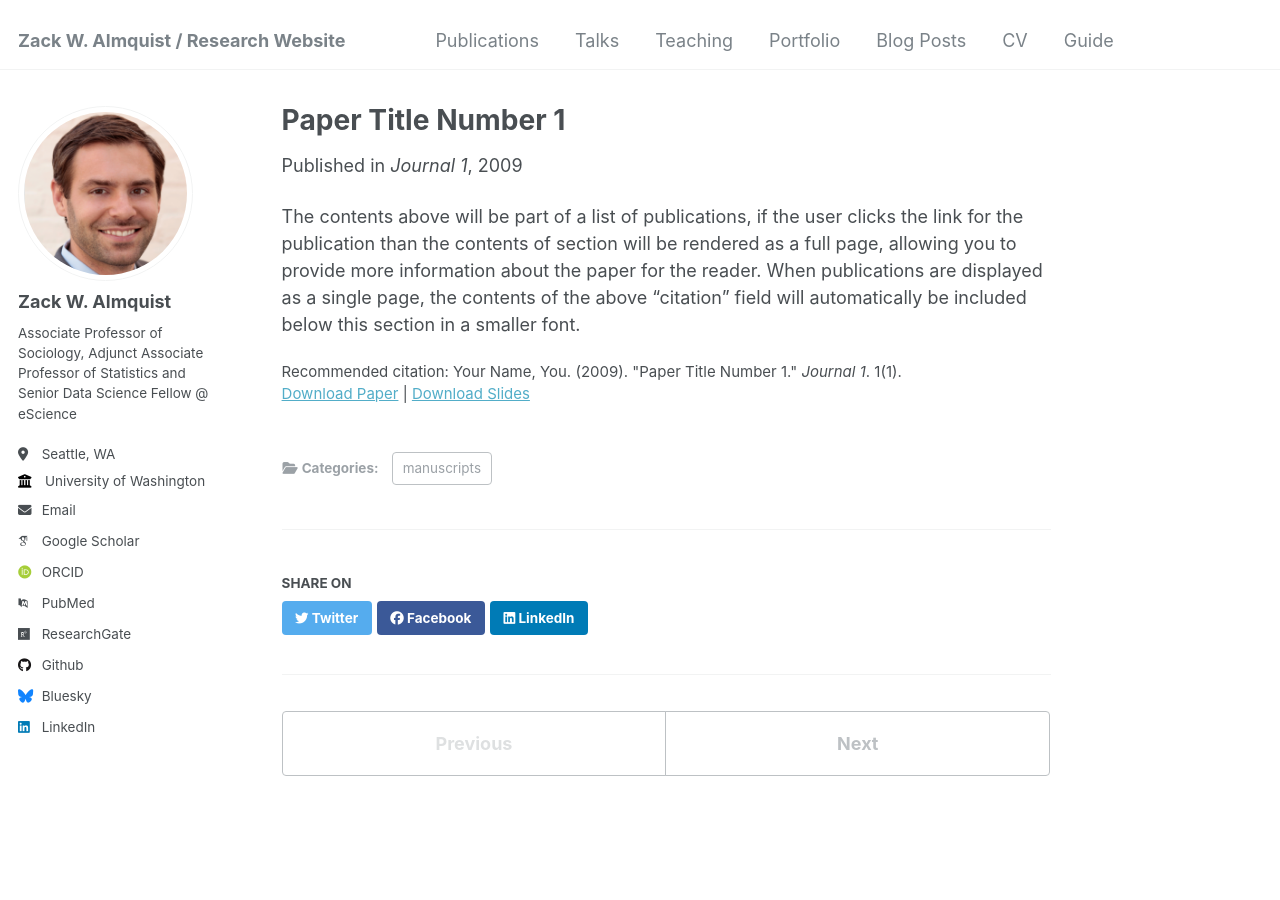
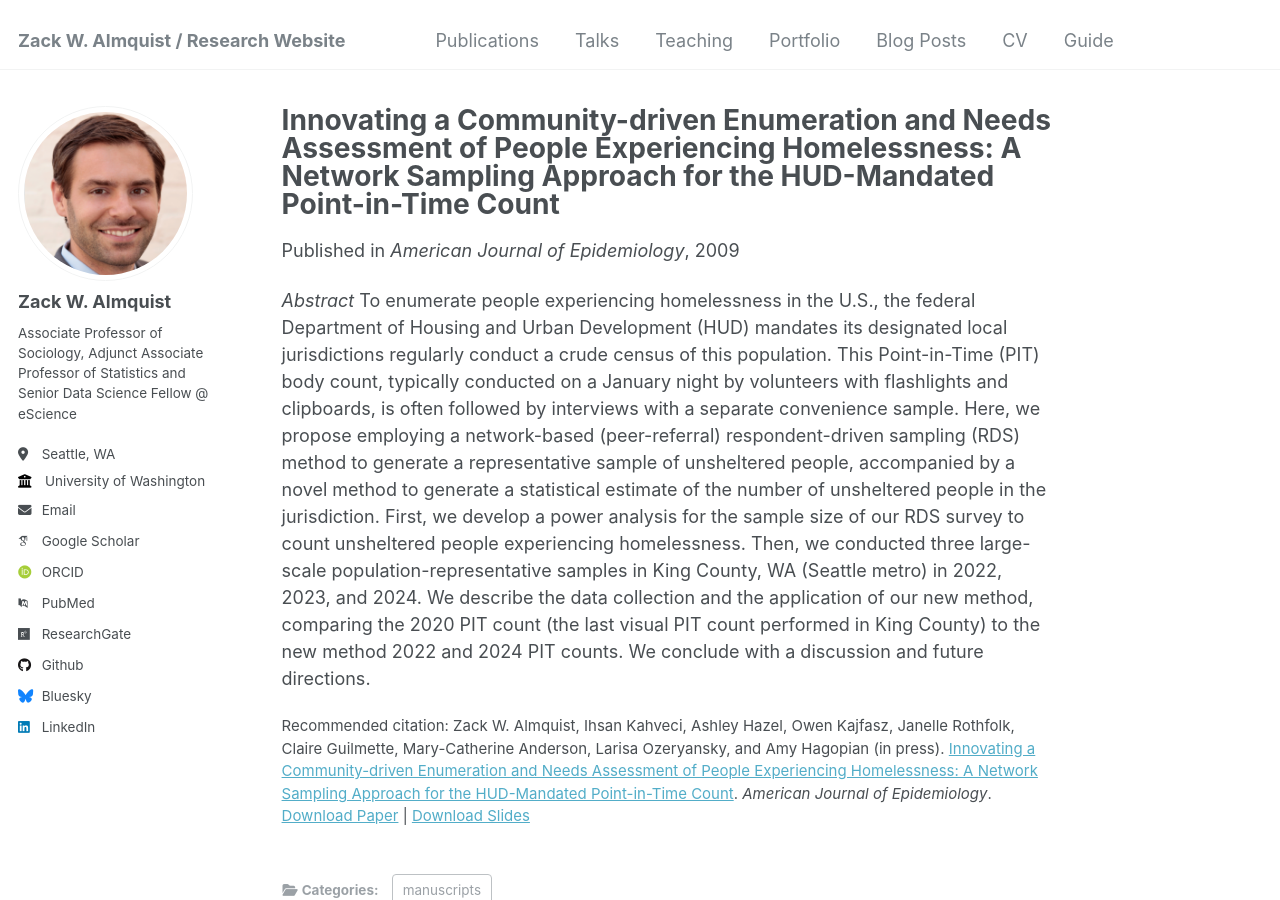
Before and after one commit to zalmquist/zalmquist.github.io, a Jekyll site: the page built from _publications/2009-10-01-paper-title-number-1.md, in a window 1280 px wide and 900 px high. Built offline with Jekyll 4.4.1, drawn with Linux system fonts in a browser that asks for light colours; some web fonts are replaced.

Commit message:
Update 2009-10-01-paper-title-number-1.md

```diff
--- a/_publications/2009-10-01-paper-title-number-1.md
+++ b/_publications/2009-10-01-paper-title-number-1.md
@@ -1,14 +1,15 @@
 ---
-title: "Paper Title Number 1"
+title: "Innovating a Community-driven Enumeration and Needs Assessment of People Experiencing Homelessness: A Network Sampling Approach for the HUD-Mandated Point-in-Time Count"
 collection: publications
 category: manuscripts
-permalink: /publication/2009-10-01-paper-title-number-1
-excerpt: 'This paper is about the number 1. The number 2 is left for future work.'
+permalink: /publication/2024-09-05-aje
+excerpt: ''
 date: 2009-10-01
-venue: 'Journal 1'
-slidesurl: 'http://academicpages.github.io/files/slides1.pdf'
-paperurl: 'http://academicpages.github.io/files/paper1.pdf'
-citation: 'Your Name, You. (2009). &quot;Paper Title Number 1.&quot; <i>Journal 1</i>. 1(1).'
+venue: 'American Journal of Epidemiology'
+slidesurl: ''
+paperurl: 'https://depts.washington.edu/zalmquist/articles/almquist_aje.pdf'
+citation: 'Zack W. Almquist, Ihsan Kahveci, Ashley Hazel, Owen Kajfasz, Janelle Rothfolk, Claire
+Guilmette, Mary-Catherine Anderson, Larisa Ozeryansky, and Amy Hagopian (in press). <a href="https://doi.org/10.1093/aje/kwae342">Innovating a Community-driven Enumeration and Needs Assessment of People Experiencing Homelessness: A Network Sampling Approach for the HUD-Mandated Point-in-Time Count</a>. <i>American Journal of Epidemiology</i>.'
 ---
 
-The contents above will be part of a list of publications, if the user clicks the link for the publication than the contents of section will be rendered as a full page, allowing you to provide more information about the paper for the reader. When publications are displayed as a single page, the contents of the above "citation" field will automatically be included below this section in a smaller font.
+*Abstract* To enumerate people experiencing homelessness in the U.S., the federal Department of Housing and Urban Development (HUD) mandates its designated local jurisdictions regularly conduct a crude census of this population. This Point-in-Time (PIT) body count, typically conducted on a January night by volunteers with flashlights and clipboards, is often followed by interviews with a separate convenience sample. Here, we propose employing a network-based (peer-referral) respondent-driven sampling (RDS) method to generate a representative sample of unsheltered people, accompanied by a novel method to generate a statistical estimate of the number of unsheltered people in the jurisdiction. First, we develop a power analysis for the sample size of our RDS survey to count unsheltered people experiencing homelessness. Then, we conducted three large-scale population-representative samples in King County, WA (Seattle metro) in 2022, 2023, and 2024. We describe the data collection and the application of our new method, comparing the 2020 PIT count (the last visual PIT count performed in King County) to the new method 2022 and 2024 PIT counts. We conclude with a discussion and future directions.
```
